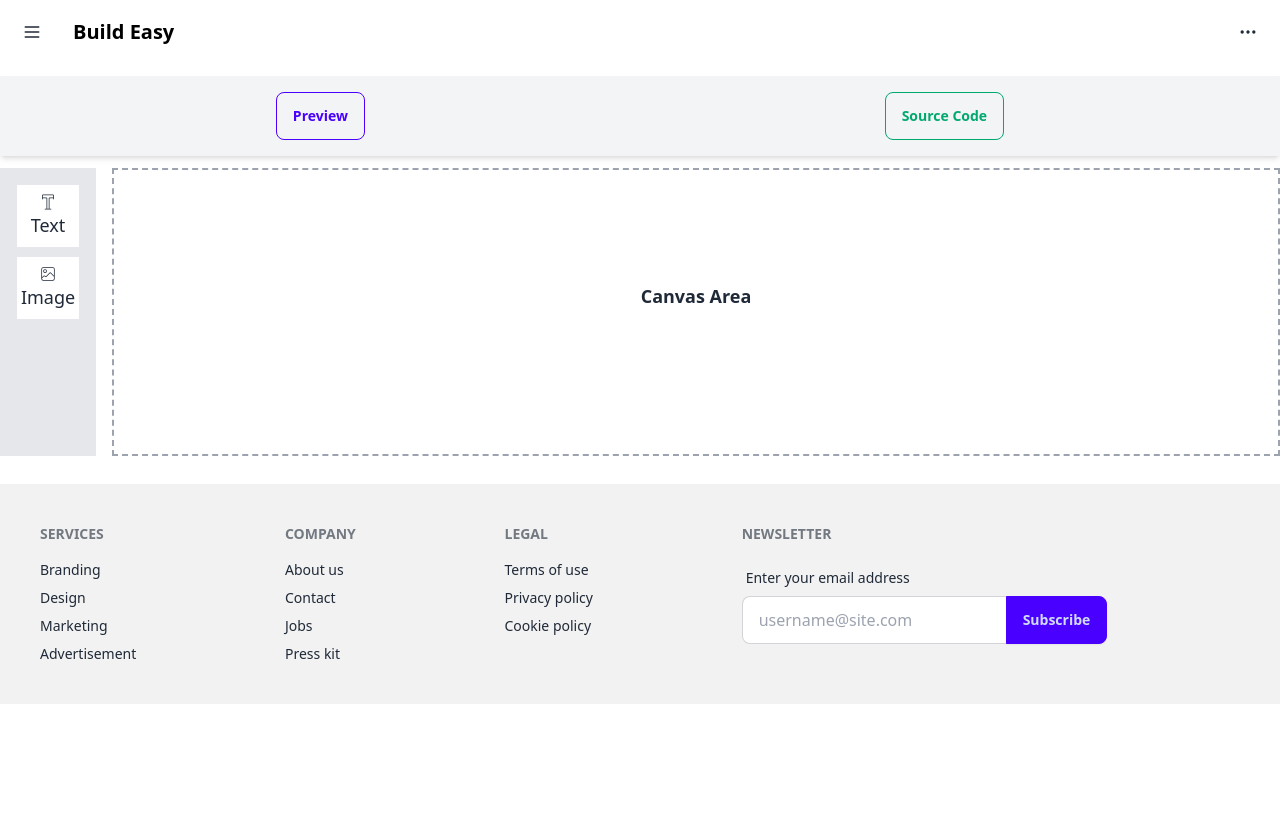
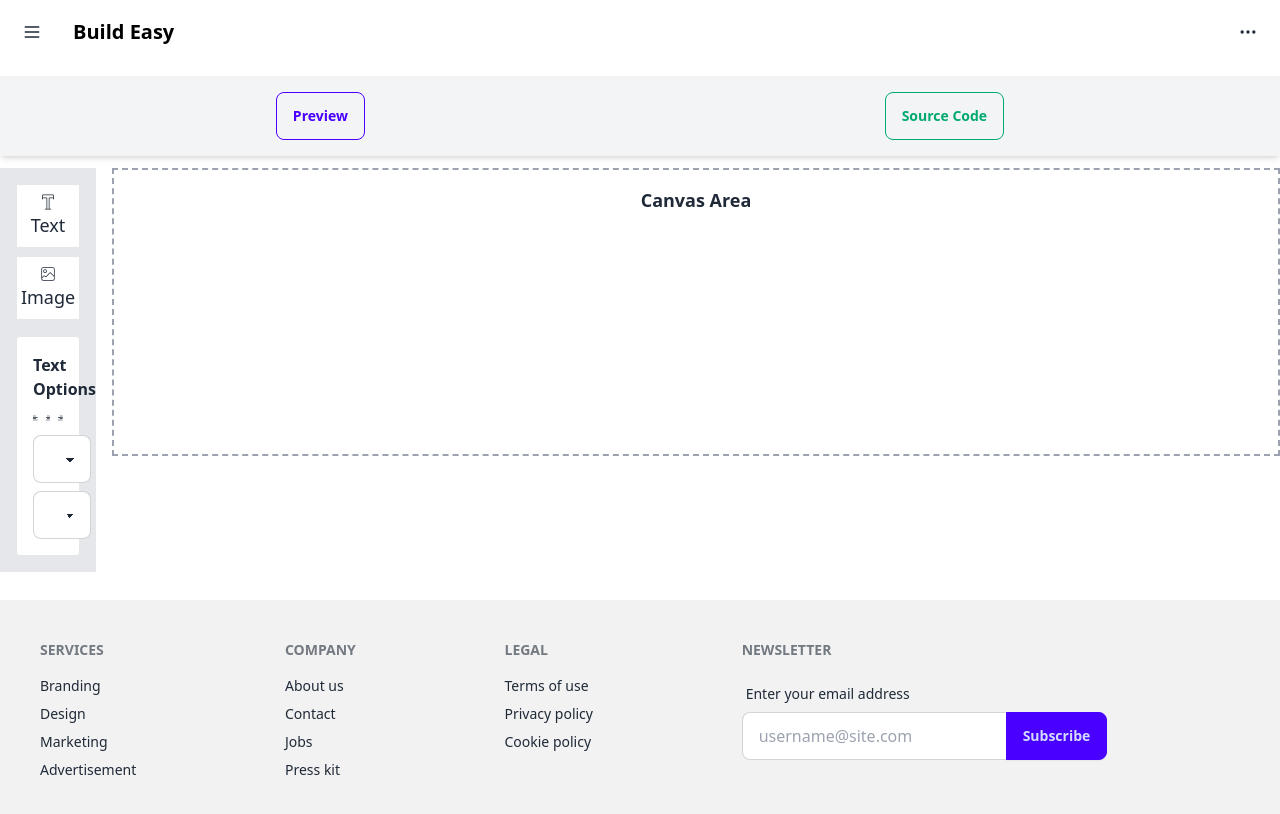
Before and after one commit to Nadim-Nion/no-code-builder-client, a React (Vite) app: page / in a window 1280 px wide. Both pictures are taken after a click on the element "Text". Shown: the top 814 px of the page. Built offline with nearby package versions, Linux system fonts and the light colour scheme.

Commit message:
submenu added

```diff
--- a/src/components/Canvas/Canvas.jsx
+++ b/src/components/Canvas/Canvas.jsx
@@ -1,8 +1,9 @@
-import React, { useState } from 'react';
+import React from 'react';
 import { useDrop } from 'react-dnd';
+import { FaAlignCenter, FaAlignLeft, FaAlignRight } from 'react-icons/fa';
 
-const Canvas = () => {
-    const [items, setItems] = useState([]);
+const Canvas = ({ items, handleDrop, selected }) => {
+    // const [items, setItems] = useState([]);
 
     const [{ canDrop, isOver }, drop] = useDrop({
         accept: ['text', 'image'],
@@ -13,17 +14,17 @@ const Canvas = () => {
         })
     });
 
-    const handleDrop = item => {
+    /* const handleDrop = item => {
         // console.log('Dropped item in the drop target', item);
         setItems(prevItems => [...prevItems, item]);
-    }
+    } */
 
     return (
         <div
             ref={drop}
             className={`flex-1 border-2 border-dashed border-gray-400 h-[3in] p-4 ml-4 ${canDrop ? 'bg-green-100' : ''} ${isOver ? 'bg-green-200' : ''}`}
         >
-            <h2 className='text-lg font-bold text-center mt-24'>Canvas Area</h2>
+            <h2 className='text-lg font-bold text-center'>Canvas Area</h2>
             <div>
                 {
                     items.map((item, index) => (
@@ -31,7 +32,52 @@ const Canvas = () => {
                             key={index}
                             className={`border p-2 m-2 ${item.type === 'text' ? 'bg-blue-100' : 'bg-yellow-100'}`}
                         >
-                            {item.type === 'text' ? 'This is text item' : 'This is image item'}
+                            {item.type === 'text' ? (
+                                selected === 'text' && (
+                                    <>
+                                        <h3 className='mb-2 font-bold'>Text Options</h3>
+                                        <div className='flex gap-2 mb-2'>
+                                            <FaAlignLeft className='cursor-pointer text-lg' title='Align Left' />
+                                            <FaAlignCenter className='cursor-pointer text-lg' title='Align Center' />
+                                            <FaAlignRight className='cursor-pointer text-lg' title='Align Right' />
+                                        </div>
+                                        <div className='mb-2'>
+                                            <select className="select select-bordered w-full max-w-xs">
+                                                <option disabled selected>Font Size:</option>
+                                                <option>Small</option>
+                                                <option>Medium</option>
+                                                <option>Large</option>
+                                            </select>
+                                        </div>
+                                        <div>
+                                            <select className="select select-bordered w-full max-w-xs">
+                                                <option disabled selected>Font Style:</option>
+                                                <option>Normal</option>
+                                                <option>Italic</option>
+                                                <option>Bold</option>
+                                            </select>
+                                        </div>
+                                    </>
+                                )
+                            ) : <>
+                                <h3 className='mb-2 font-bold'>Image Options</h3>
+                                <div className='mb-2'>
+                                    <label className="form-control w-full max-w-xs">
+                                        <div className="label">
+                                            <span className="label-text">Upload Image:</span>
+                                        </div>
+                                        <input type="file" className="file-input file-input-bordered w-full max-w-xs" />
+                                    </label>
+                                </div>
+                                <div>
+                                    <select className="select select-bordered w-full max-w-xs">
+                                        <option disabled selected>Image Size:</option>
+                                        <option>Small</option>
+                                        <option>Medium</option>
+                                        <option>Large</option>
+                                    </select>
+                                </div>
+                            </>}
                         </div>
                     ))
                 }
--- a/src/components/SideBar/SideBar.jsx
+++ b/src/components/SideBar/SideBar.jsx
@@ -1,13 +1,14 @@
-import React, { useState } from 'react';
+import React from 'react';
 import { useDrag } from 'react-dnd';
 import { CiImageOn, CiText } from 'react-icons/ci';
+import { FaAlignCenter, FaAlignLeft, FaAlignRight } from 'react-icons/fa';
 
 const draggableItemsTypes = {
     TEXT: 'text',
     IMAGE: 'image'
 };
 
-const DraggableItems = ({ type, children }) => {
+const DraggableItems = ({ type, children, onClick }) => {
 
     const [{ isDragging }, drag] = useDrag({
         type,
@@ -21,18 +22,19 @@ const DraggableItems = ({ type, children }) => {
 
     return <div
         ref={drag}
+        onClick={onClick}
         className={`cursor-pointer mb-2 p-2 bg-white border flex flex-col justify-center items-center ${isDragging ? 'opacity-50' : ''}`}
     >
         {children}
     </div>;
 }
 
-const SideBar = () => {
-    const [selected, setSelected] = useState(null);
+const SideBar = ({ selected, handleSelection }) => {
+    // const [selected, setSelected] = useState(null);
 
-    const handleSelection = type => {
+    /* const handleSelection = type => {
         setSelected(type);
-    }
+    } */
 
     return (
         <div className='p-4 w-24 bg-gray-200'>
@@ -50,20 +52,65 @@ const SideBar = () => {
 
             {/* Submenu for Text Element */}
             {
-                selected === 'text' && <>
+                selected === 'text' && (
                     <div className='mt-4 p-4 bg-white border rounded'>
                         <h3 className='mb-2 font-bold'>Text Options</h3>
+
+                        {/* Text Alignment Options */}
+                        <div className='flex gap-2 mb-2'>
+                            <FaAlignLeft className='cursor-pointer text-lg' title='Align Left' />
+                            <FaAlignCenter className='cursor-pointer text-lg' title='Align Center' />
+                            <FaAlignRight className='cursor-pointer text-lg' title='Align Right' />
+                        </div>
+
+                        {/* Font Tools */}
+                        <div className='mb-2'>
+                            <select className="select select-bordered w-full max-w-xs">
+                                <option disabled selected>Font Size:</option>
+                                <option>Small</option>
+                                <option>Medium</option>
+                                <option>Large</option>
+                            </select>
+                        </div>
+                        <div>
+                            <select className="select select-bordered w-full max-w-xs">
+                                <option disabled selected>Font Style:</option>
+                                <option>Normal</option>
+                                <option>Italic</option>
+                                <option>Bold</option>
+                            </select>
+                        </div>
                     </div>
-                </>
+                )
             }
 
             {/* Submenu for Image Element */}
             {
-                selected === 'image' && <>
+                selected === 'image' && (
                     <div className='mt-4 p-4 bg-white border rounded'>
                         <h3 className='mb-2 font-bold'>Image Options</h3>
+
+                        {/* Image Upload */}
+                        <div className='mb-2'>
+                            <label className="form-control w-full max-w-xs">
+                                <div className="label">
+                                    <span className="label-text">Upload Image:</span>
+                                </div>
+                                <input type="file" className="file-input file-input-bordered w-full max-w-xs" />
+                            </label>
+                        </div>
+
+                        {/* Image Properties */}
+                        <div>
+                            <select className="select select-bordered w-full max-w-xs">
+                                <option disabled selected>Image Size:</option>
+                                <option>Small</option>
+                                <option>Medium</option>
+                                <option>Large</option>
+                            </select>
+                        </div>
                     </div>
-                </>
+                )
             }
         </div>
     );
--- a/src/pages/HomePage/Home/Home.jsx
+++ b/src/pages/HomePage/Home/Home.jsx
@@ -1,4 +1,4 @@
-import React from 'react';
+import React, { useState } from 'react';
 import SideBar from '../../../components/SideBar/SideBar';
 import TopBar from '../../../components/TopBar/TopBar';
 import { DndProvider } from 'react-dnd';
@@ -6,13 +6,26 @@ import { HTML5Backend } from 'react-dnd-html5-backend';
 import Canvas from '../../../components/Canvas/Canvas';
 
 const Home = () => {
+    const [selected, setSelected] = useState(null);
+    const [items, setItems] = useState([]);
+
+    const handleSelection = type => {
+        setSelected(type);
+    };
+
+    const handleDrop = item => {
+        // console.log('Dropped item in the drop target', item);
+        setItems(prevItems => [...prevItems, item]);
+        setSelected(item.type);
+    };
+
     return (
         <div>
             <TopBar></TopBar>
             <DndProvider backend={HTML5Backend}>
                 <div className='flex'>
-                    <SideBar></SideBar>
-                    <Canvas></Canvas>
+                    <SideBar selected={selected} handleSelection={handleSelection} ></SideBar>
+                    <Canvas items={items} selected={selected} handleDrop={handleDrop}></Canvas>
                 </div>
             </DndProvider>
         </div>
```
